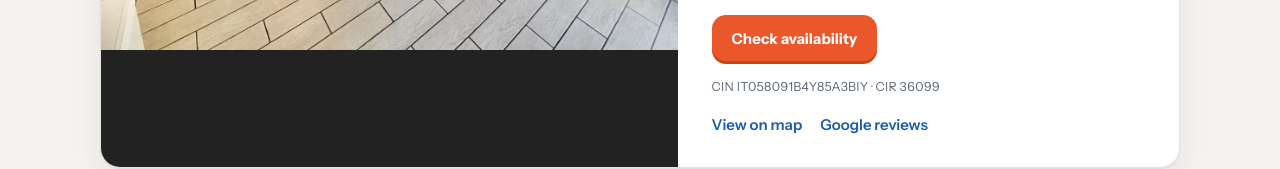
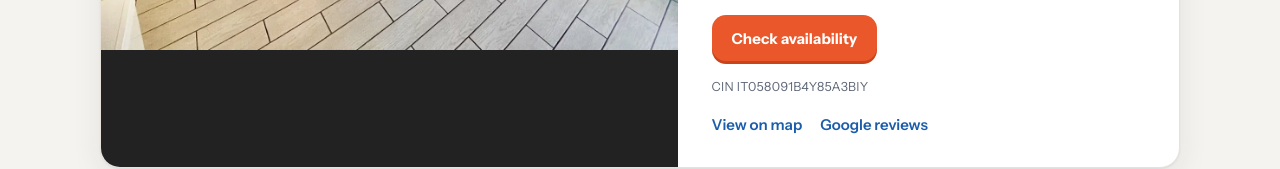
Before and after one commit to fabioesposito611-glitch/jfm-templates, a plain HTML site: page sito/index.html in a window 1280 px wide. Shown: the part 1492-1661 px from the top of the page. Drawn offline with nearby package versions, Linux system fonts and the light colour scheme.

Commit message:
Sito: tolto il CIR, resta solo il CIN
Co-Authored-By: Claude Opus 5.5 <noreply@anthropic.com>
Claude-Session: https://claude.ai/code/session_01DG7Q8KWhpy7CKK61G1hvSr

```diff
--- a/sito/index.html
+++ b/sito/index.html
@@ -71,7 +71,7 @@
           <div><span data-t="d_col"></span><b>15 <span data-t="walk"></span></b></div>
         </div>
         <div class="hacts"><a class="btn pri" href="#disponibilita" data-ask="lat" data-t="ask">Chiedi disponibilità</a></div>
-        <p class="cin">CIN IT058091B4Y85A3BIY · CIR 36099</p>
+        <p class="cin">CIN IT058091B4Y85A3BIY</p>
         <div class="links"><a href="https://www.google.com/maps/search/?api=1&query=Domus%20Laterani&query_place_id=ChIJx2THlBphLxMRUs6Aznzy12g" target="_blank" rel="noopener" data-t="maps">Vedi sulla mappa</a><a href="https://search.google.com/local/reviews?placeid=ChIJx2THlBphLxMRUs6Aznzy12g" target="_blank" rel="noopener" data-t="reviews">Recensioni Google</a></div>
       </div>
     </article>
```
